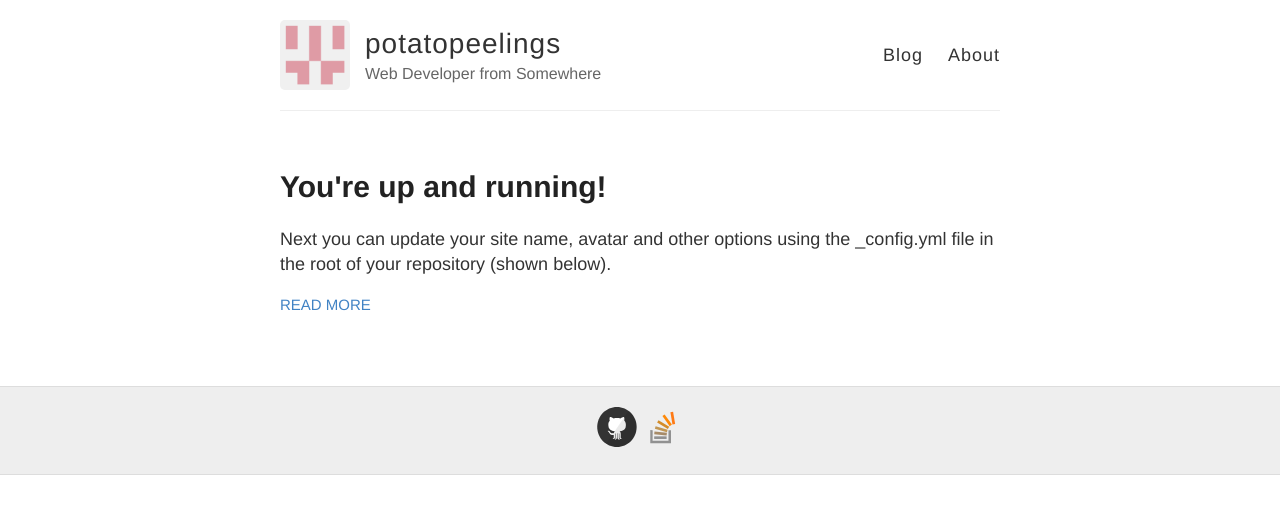
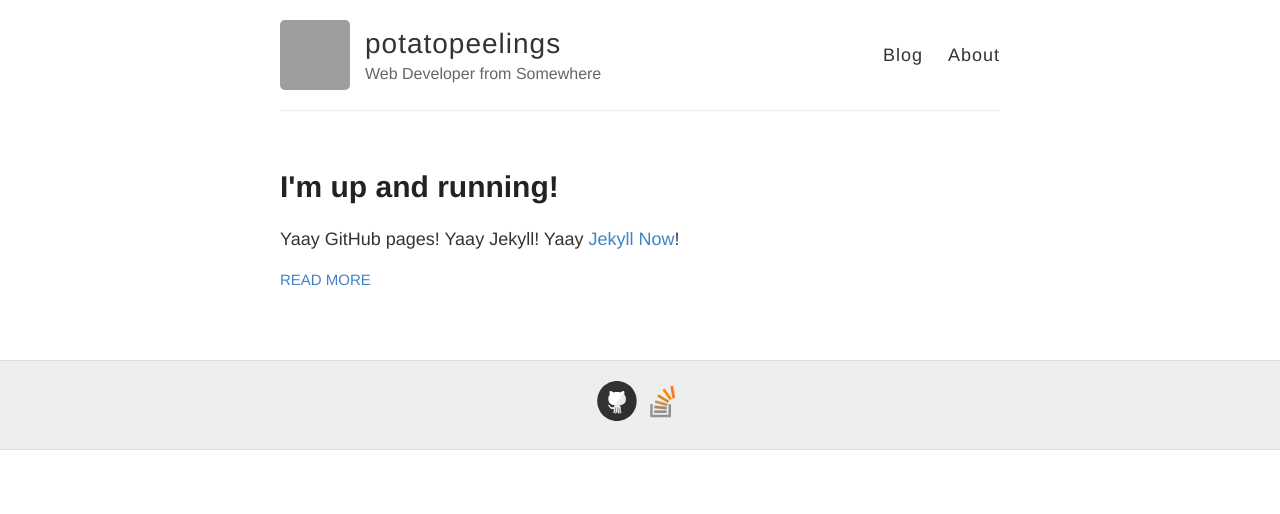
Before and after one commit to potatopeelings/potatopeelings.github.io, a Jekyll site: the page built from index.html, in a window 1280 px wide. Shown: the top 514 px of the page. Built offline with Jekyll 4.4.1, drawn with Linux system fonts in a browser that asks for light colours; grey boxes are pictures that could not be loaded.

Commit message:
Update first post

```diff
--- a/_config.yml
+++ b/_config.yml
@@ -9,7 +9,7 @@
 description: Web Developer from Somewhere
 
 # URL of your avatar or profile pic (you could use your GitHub profile pic)
-avatar: https://potatopeelings.github.io/images/300494.png
+avatar: https://avatars1.githubusercontent.com/u/300494
 
 #
 # Flags below are optional
--- a/_posts/2014-3-3-Hello-World.md
+++ /dev/null
@@ -1,10 +0,0 @@
----
-layout: post
-title: You're up and running!
----
-
-Next you can update your site name, avatar and other options using the _config.yml file in the root of your repository (shown below).
-
-![_config.yml]({{ site.baseurl }}/images/config.png)
-
-The easiest way to make your first post is to edit this one. Go into /_posts/ and update the Hello World markdown file. For more instructions head over to the [Jekyll Now repository](https://github.com/barryclark/jekyll-now) on GitHub.
--- /dev/null
+++ b/_posts/2017-5-19-im-up-and-running.md
@@ -0,0 +1,6 @@
+---
+layout: post
+title: I'm up and running!
+---
+
+Yaay GitHub pages! Yaay Jekyll! Yaay [Jekyll Now](https://github.com/barryclark/jekyll-now)!
```
Also changed, not shown: images/300494.png (deleted), images/config.png (deleted), images/first-post.png (deleted), images/jekyll-logo.png (deleted), images/jekyll-now-theme-screenshot.jpg (deleted), images/step1.gif (deleted).
